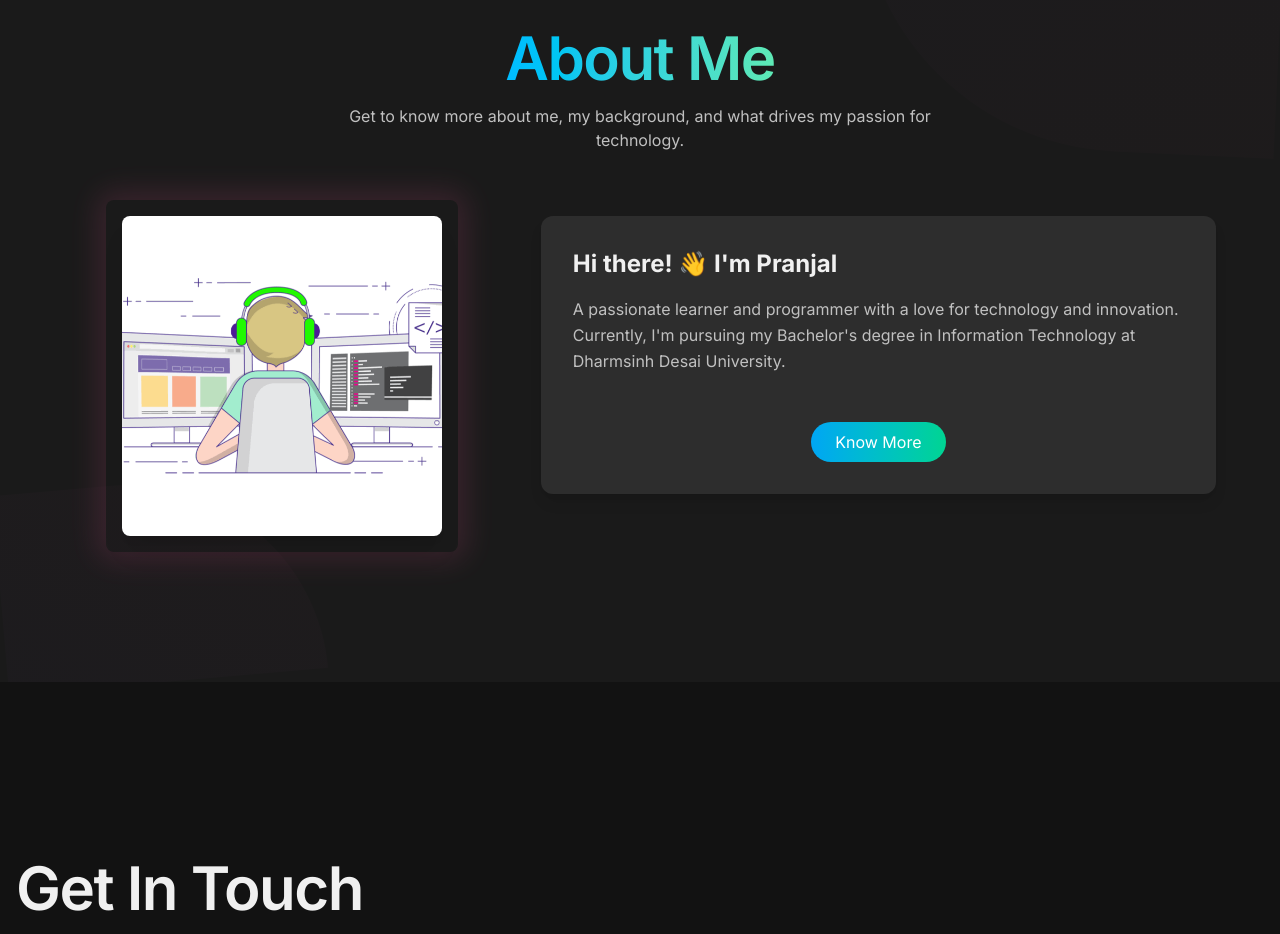
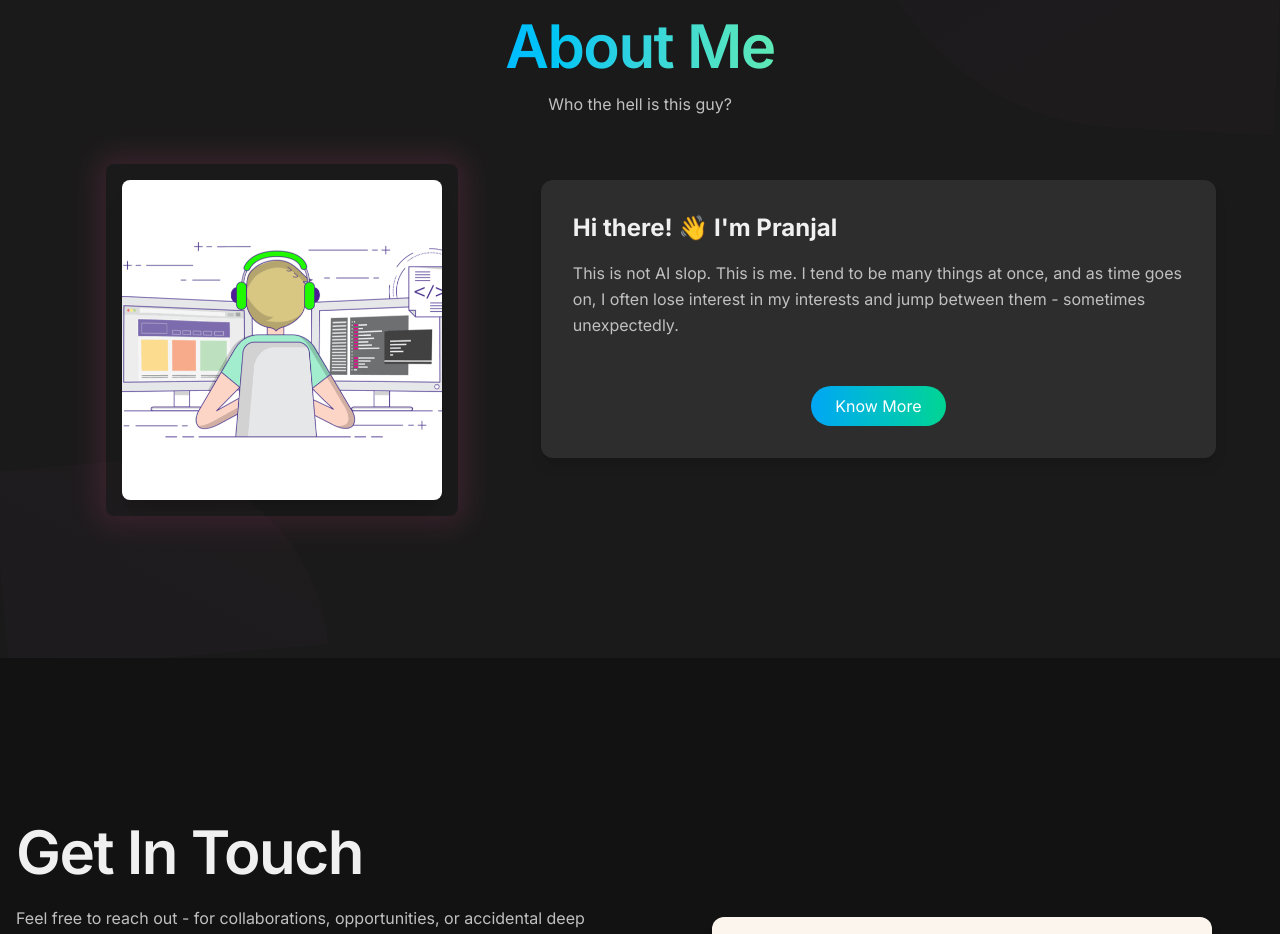
Before and after one commit to pranjal-yadav05/Portfolio, a Next.js app: page / in a window 1280 px wide. Shown: the part 3388-4322 px from the top of the page. Built offline with nearby package versions, Linux system fonts and the light colour scheme; no server answers.

Commit message:
changes in contents

```diff
--- a/components/about.jsx
+++ b/components/about.jsx
@@ -74,8 +74,7 @@ export default function About() {
             </span>
           </h2>
           <p className="text-[#c0c0c0] max-w-2xl mx-auto">
-            Get to know more about me, my background, and what drives my passion
-            for technology.
+            Who the hell is this guy?
           </p>
         </motion.div>
 
@@ -121,51 +120,41 @@ export default function About() {
                 </h3>
 
                 <p className="text-[#c0c0c0] mb-6 leading-relaxed">
-                  A passionate learner and programmer with a love for technology
-                  and innovation. Currently, I'm pursuing my Bachelor's degree
-                  in Information Technology at Dharmsinh Desai University.
+                  This is not AI slop. This is me. I tend to be many things at
+                  once, and as time goes on, I often lose interest in my
+                  interests and jump between them - sometimes unexpectedly.
                 </p>
 
                 <motion.div
                   className="overflow-hidden transition-all duration-500"
                   style={{ maxHeight: expanded ? "1000px" : "0" }}>
                   <p className="text-[#c0c0c0] leading-relaxed mb-4">
-                    From a young age, I've been captivated by the endless
-                    possibilities that technology brings. Whether it's coding up
-                    a new project or exploring the latest advancements in the
-                    tech industry, I thrive on the excitement of learning and
-                    experimenting with new ideas. As a smart learner, I believe
-                    in the power of continuous growth and education.
+                    One day I might be an atheist, and the next I’m listening to
+                    Damodar Ashtakam in absolute bliss. People don’t stay the
+                    same for long - and neither do I. I’ve grown comfortable
+                    with that contradiction.
                   </p>
+
                   <p className="text-[#c0c0c0] leading-relaxed mb-4">
-                    Every challenge I face is an opportunity to expand my
-                    knowledge and improve my skills. Whether it's mastering a
-                    new programming language or delving into complex algorithms,
-                    I'm always eager to push myself further and broaden my
-                    understanding of the digital landscape.
+                    What *does* stay constant, though, is my love for music and
+                    art. I’ve been exploring different kinds of music for years
+                    now, and I picked up the guitar about two years ago. Lately,
+                    I’ve hit that familiar learning plateau and find myself
+                    thinking about fingerstyle, electric guitars, and leaning
+                    more into rock.
                   </p>
+
                   <p className="text-[#c0c0c0] leading-relaxed mb-4">
-                    Throughout my academic journey, I've had the privilege of
-                    working on a variety of exciting projects. From developing
-                    web applications to creating innovative software solutions,
-                    each project has been a chance to apply my skills in
-                    real-world scenarios and make a meaningful impact.
+                    I also write - quietly. I post blogs somewhere on the
+                    internet 🙊, not really meant to be discovered. Writing
+                    helps me process emotions, thoughts, and the strange phases
+                    that life keeps throwing my way.
                   </p>
-                  <p className="text-[#c0c0c0] leading-relaxed mb-4">
-                    Outside of coding, you'll often find me exploring the latest
-                    tech trends, attending hackathons, or collaborating with
-                    fellow enthusiasts on passion projects. I'm a firm believer
-                    in the power of collaboration and community, and I'm always
-                    looking for opportunities to connect with like-minded
-                    individuals who share my passion for technology.
-                  </p>
+
                   <p className="text-[#c0c0c0] leading-relaxed">
-                    In essence, I'm a curious and driven individual who's
-                    passionate about leveraging technology to solve problems and
-                    make a positive difference in the world. I'm excited to see
-                    where this journey takes me next, and I can't wait to
-                    continue learning, growing, and pushing the boundaries of
-                    what's possible in the world of IT and beyond.
+                    I’m not very social, but if I know you, I’ll definitely
+                    wave. This space is just a small window into how I think,
+                    feel, and occasionally overthink.
                   </p>
                 </motion.div>
 
--- a/components/contact.jsx
+++ b/components/contact.jsx
@@ -62,8 +62,8 @@ export default function Contact() {
               Get In Touch
             </h2>
             <p className="text-[#c0c0c0] mb-8">
-              Feel free to reach out for collaborations, opportunities, or just
-              to say hello!
+              Feel free to reach out - for collaborations, opportunities, or
+              accidental deep conversations
             </p>
 
             <div className="space-y-6 mb-8">
--- a/components/footer.jsx
+++ b/components/footer.jsx
@@ -28,8 +28,7 @@ export default function Footer() {
               Pranjal Yadav
             </h2>
             <p className="text-gray-400 mb-4 max-w-md">
-              Turning innovative ideas into impactful solutions through code and
-              creativity.
+              Who the hell reads a footer?
             </p>
             {/* Social Links */}
             <div className="flex space-x-4 mb-6">
@@ -77,7 +76,7 @@ export default function Footer() {
 
         <div className="border-t border-gray-800 mt-10 pt-6 text-center">
           <p className="text-gray-400">
-            © {currentYear} Pranjal Yadav. All rights reserved.
+            © {currentYear} Pranjal Yadav. All rights go to AI.
           </p>
         </div>
       </div>
--- a/components/projects.jsx
+++ b/components/projects.jsx
@@ -101,15 +101,16 @@ export default function Projects() {
         initial="hidden"
         animate={inView ? "visible" : "hidden"}
         className="container mx-auto px-4 relative z-10">
-        <motion.div variants={itemVariants} className="mb-10 md:mb-14 text-center">
+        <motion.div
+          variants={itemVariants}
+          className="mb-10 md:mb-14 text-center">
           <h2 className="text-4xl md:text-5xl lg:text-6xl font-semibold tracking-tight mb-3 text-white">
             <span className="bg-clip-text text-transparent bg-gradient-to-r from-sky-400 to-emerald-300">
               Selected Projects
             </span>
           </h2>
           <p className="text-[#c0c0c0] max-w-2xl mx-auto text-sm md:text-base mt-4">
-            A mix of shipped products and experiments that capture how I like to
-            design, build, and ship software.
+            Some things I’ve built (and broken) along the way
           </p>
         </motion.div>
 
--- a/components/skills.jsx
+++ b/components/skills.jsx
@@ -78,14 +78,17 @@ export default function Skills() {
         initial="hidden"
         animate={inView ? "visible" : "hidden"}
         className="container mx-auto px-4 relative z-10">
-        <motion.div variants={itemVariants} className="mb-12 md:mb-16 text-center">
+        <motion.div
+          variants={itemVariants}
+          className="mb-12 md:mb-16 text-center">
           <h2 className="text-4xl md:text-5xl lg:text-6xl font-semibold tracking-tight mb-3 text-[#f0f0f0]">
             <span className="bg-clip-text text-transparent bg-gradient-to-r from-sky-400 to-emerald-300">
               Core Tech Stacks
             </span>
           </h2>
           <p className="text-[#c0c0c0] max-w-2xl mx-auto text-sm md:text-base mt-4">
-            The three stacks I reach for most often&mdash;from Java backends to full‑stack JavaScript products.
+            Three stacks I work with most, spanning Java backends and full-stack
+            JavaScript
           </p>
         </motion.div>
 
@@ -109,8 +112,8 @@ export default function Skills() {
               </div>
             </div>
             <p className="text-sm text-[#d0d0d0] leading-relaxed">
-              Building robust REST APIs, authentication flows, and production-ready
-              services with Spring Boot and SQL databases.
+              Building robust REST APIs, authentication flows, and
+              production-ready services with Spring Boot and SQL databases.
             </p>
             <div className="mt-1 flex flex-wrap gap-2 text-xs">
               <span className="px-3 py-1 rounded-full bg-emerald-400/10 text-emerald-300 border border-emerald-400/30">
@@ -139,8 +142,9 @@ export default function Skills() {
               </div>
             </div>
             <p className="text-sm text-[#d0d0d0] leading-relaxed">
-              Strong foundation in core Java, OOP, collections, and backend development
-              patterns used across my academic and personal projects.
+              Strong foundation in core Java, OOP, collections, and backend
+              development patterns used across my academic and personal
+              projects.
             </p>
             <div className="mt-1 flex flex-wrap gap-2 text-xs">
               <span className="px-3 py-1 rounded-full bg-[#1e293b] text-[#e5e7eb] border border-[#334155]">
@@ -175,8 +179,8 @@ export default function Skills() {
               </div>
             </div>
             <p className="text-sm text-[#d0d0d0] leading-relaxed">
-              End‑to‑end applications with React/Next.js, Node.js/Express, and MongoDB,
-              including payments, auth, and real‑time features.
+              End‑to‑end applications with React/Next.js, Node.js/Express, and
+              MongoDB, including payments, auth, and real‑time features.
             </p>
             <div className="mt-1 flex flex-wrap gap-2 text-xs">
               <span className="px-3 py-1 rounded-full bg-[#022c22] text-[#6ee7b7] border border-[#10b981]/40">
```
